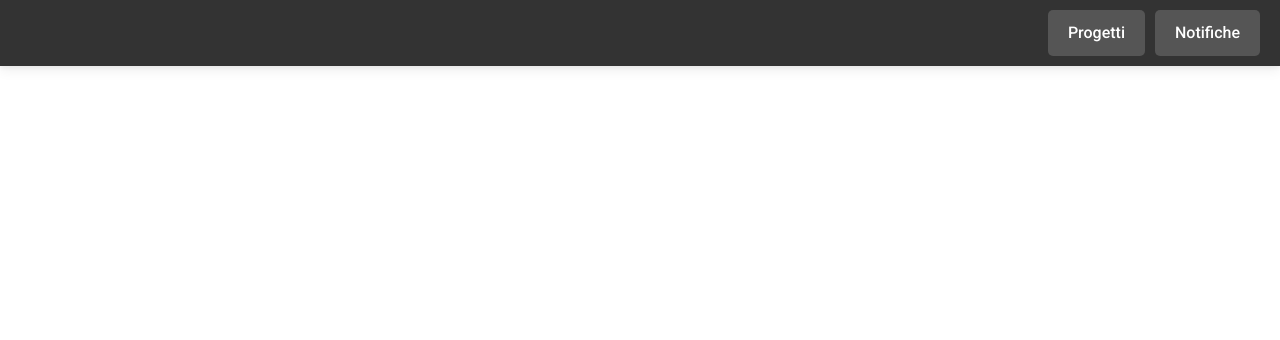
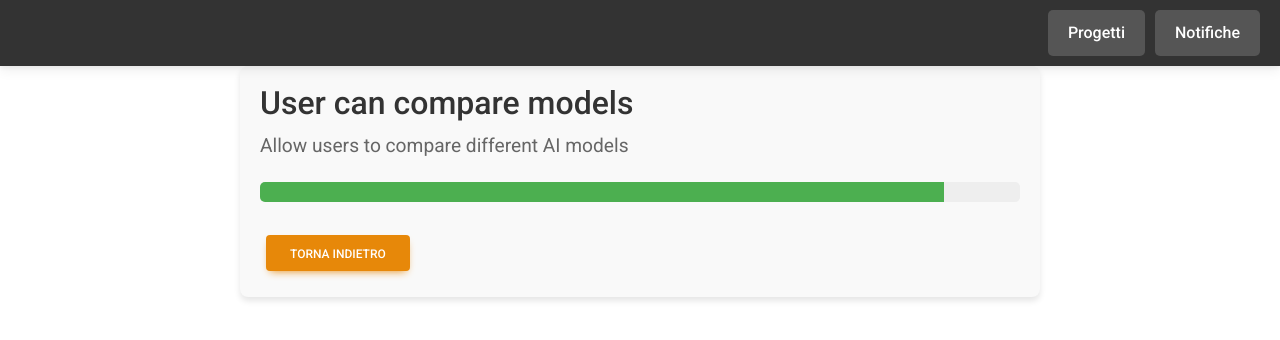
Before and after one commit to CyberSorceres/ProgettoFrontend, a React (Vite) app: page /userstory/1 in a window 1280 px wide. Before the commit this address had no page. Shown: the top 340 px of the page. Built offline with nearby package versions, Linux system fonts and the light colour scheme.

Commit message:
AddedUserStoryDetailPage

```diff
--- a/src/App.tsx
+++ b/src/App.tsx
@@ -1,4 +1,3 @@
-// App.tsx
 import React from 'react';
 import { BrowserRouter as Router, Route, Routes } from 'react-router-dom';
 
@@ -11,6 +10,7 @@ import ProjectDetails from './ProjectDetails';
 import EpicStory from './EpicStory';
 import UserStory from './UserStory';
 import EpicDetails from './EpicDetails';
+import UserStoryDetail from './UserStoryDetail';
 const App: React.FC = () => {
   return (
     <Router>
@@ -20,6 +20,8 @@ const App: React.FC = () => {
         <Route path="/project/:id" element={<ProjectDetails />} />
         <Route path="/project/:id/userstory/:id" element={<EpicDetails />} />
         <Route path="/notifiche" element={<NotificationsPage />} />
+        <Route path="/" element={<UserStory epicStory={{ id: 1, name: '', desc: '', progress: 0, userStoryArray: [] }} />} />
+        <Route path="/userstory/:id" element={<UserStoryDetail />} />
       </Routes>
     </Router>
   );
--- a/src/UserStory.tsx
+++ b/src/UserStory.tsx
@@ -1,78 +1,33 @@
-
-import CommentContainer from './CommentContainer';
-import React, { useState } from 'react';
+import React, { useState, useEffect } from 'react';
 import DataTable, { TableColumn } from 'react-data-table-component';
 import { useNavigate } from 'react-router-dom';
 import { useParams } from 'react-router-dom';
 import './Table.css';
 import BackButton from './BackButton';
-import EpicStory from './EpicStory';
 import PopupFeedback from './PopupFeedback';
-import ProjectDetails from './ProjectDetails';
 import DropdownContainer from './DropdownMenuContainer';
-import { useEffect } from 'react';
+import { fakeData } from './fakeData.ts';
+import './UserStory.css';
 
+interface UserStoryProp {
+  id: number;
+  name: string;
+  desc: string;
+  progress: number;
+}
 
-import './UserStory.css'
-interface EpicStoryProp{
+interface EpicStoryProp {
   id: number;
   name: string;
   desc: string;
   progress: number;
   userStoryArray: UserStoryProp[];
 }
-interface UserStoryProp{
-  id: number;
-  name: string;
-  desc: string;
-  progress: number;
 
-}
 interface EpicStoryProps {
   epicStory: EpicStoryProp;
 }
-const fakeData = [
-  {
-    id: 1,
-    name: 'ChatGPT vs Bedrock',
-    desc: 'Comparison between ChatGPT and Bedrock',
-    progress: 0,
-    userStoryArray: [
-      {
-        id: 1,
-        name: 'User can compare models',
-        desc: 'Allow users to compare different AI models',
-        progress: 90,
-      },
-      {
-        id: 2,
-        name: 'User can view model details',
-        desc: 'Provide detailed information about AI models',
-        progress: 80,
-      },
-    ],
-  },
-  {
-    id: 2,
-    name: 'Project Alpha',
-    desc: 'Description of Project Alpha',
-    progress: 70,
-    userStoryArray: [
-      {
-        id: 1,
-        name: 'User can view project details',
-        desc: 'Provide information about Project Alpha',
-        progress: 60,
-      },
-      {
-        id: 2,
-        name: 'User can submit feedback',
-        desc: 'Allow users to provide feedback on Project Alpha',
-        progress: 30,
-      },
-    ],
-  },
-];
+
 const columns: TableColumn<UserStoryProp>[] = [
   {
     name: 'Name',
@@ -94,30 +49,34 @@ const columns: TableColumn<UserStoryProp>[] = [
   {
     name: 'Selezione dev',
     cell: (row: UserStoryProp) => (
-      <DropdownContainer/>
+      <DropdownContainer />
     ),
   },
   {
-    name: 'feedback',
+    name: 'Feedback',
     cell: (row: UserStoryProp) => (
-      <PopupFeedback/>
+      <PopupFeedback />
+    ),
+  },
+  {
+    name: 'Dettagli',
+    cell: (row: UserStoryProp) => (
+      <button onClick={() => handleButtonClick(row)}>Vedi Dettagli</button>
     ),
   },
 ];
 
-const handleButtonClick = (row: UserStoryProp) => {
-  // Handle button click logic here
-  console.log('Button clicked for row:', row);
+const handleButtonClick = (row: UserStoryProp, navigate) => {
+  navigate(`/userstory/${row.id}`);
 };
+
 const UserStory: React.FC<EpicStoryProps> = ({ epicStory }) => {
   const { id } = useParams<{ id: string }>();
   const navigate = useNavigate();
   const [records, setRecords] = useState<any[]>([]);
   const [searchTerm, setSearchTerm] = useState('');
 
-
   useEffect(() => {
-    // Map over the userStoryArray in fakeData and create a new array of objects
     const newRecords = fakeData.map((item) => {
       return item.userStoryArray.map((userStory) => {
         return {
@@ -146,25 +105,30 @@ const UserStory: React.FC<EpicStoryProps> = ({ epicStory }) => {
   }
 
   return (
-
     <div>
-
       <div className="UserStoryDiv">
-          <BackButton />
-          <div className='textSearch'><input type="text" placeholder="Search" onChange={handleFilter}/></div>
-          <DataTable
-        columns={columns}
-        data={records}
-        pagination
-
-      />
-
+        <BackButton />
+        <div className='textSearch'>
+          <input type="text" placeholder="Search" onChange={handleFilter} />
+        </div>
+        <DataTable
+          columns={columns.map((col) => {
+            if (col.name === 'Dettagli') {
+              return {
+                ...col,
+                cell: (row) => (
+                  <button onClick={() => handleButtonClick(row, navigate)}>Vedi Dettagli</button>
+                ),
+              };
+            }
+            return col;
+          })}
+          data={records}
+          pagination
+        />
       </div>
-
-
     </div>
-
-  )
+  );
 };
 
 export default UserStory;
--- /dev/null
+++ b/src/UserStoryDetail.css
@@ -0,0 +1,59 @@
+/* UserStoryDetail.css */
+
+.user-story-detail-container {
+    max-width: 800px;
+    margin: 0 auto;
+    padding: 20px;
+    background-color: #f9f9f9;
+    border-radius: 8px;
+    box-shadow: 0 4px 6px rgba(0, 0, 0, 0.1);
+  }
+
+  .user-story-detail-container h1 {
+    font-size: 2em;
+    margin-bottom: 10px;
+    color: #333;
+  }
+
+  .user-story-detail-container p {
+    font-size: 1.2em;
+    margin-bottom: 20px;
+    color: #666;
+  }
+
+  .user-story-detail-container progress {
+    width: 100%;
+    height: 20px;
+    border-radius: 5px;
+    overflow: hidden;
+    margin-bottom: 20px;
+  }
+
+  .user-story-detail-container progress::-webkit-progress-bar {
+    background-color: #eee;
+  }
+
+  .user-story-detail-container progress::-webkit-progress-value {
+    background-color: #4caf50;
+  }
+
+  .user-story-detail-container progress::-moz-progress-bar {
+    background-color: #4caf50;
+  }
+
+  .back-button {
+    display: inline-block;
+    padding: 10px 20px;
+    font-size: 1em;
+    color: #fff;
+    background-color: #007bff;
+    border: none;
+    border-radius: 5px;
+    cursor: pointer;
+    text-decoration: none;
+    text-align: center;
+  }
+
+  .back-button:hover {
+    background-color: #0056b3;
+  }
--- /dev/null
+++ b/src/UserStoryDetail.tsx
@@ -0,0 +1,34 @@
+import React from 'react';
+import { useParams } from 'react-router-dom';
+import { fakeData } from './fakeData.ts';
+import BackButton from './BackButton.tsx';
+import './UserStoryDetail.css';
+
+interface UserStoryProp {
+  id: number;
+  name: string;
+  desc: string;
+  progress: number;
+}
+
+const UserStoryDetail: React.FC = () => {
+  const { id } = useParams<{ id: string }>();
+  const userStoryId = parseInt(id, 10);
+
+  const userStory = fakeData.flatMap(item => item.userStoryArray).find(us => us.id === userStoryId);
+
+  if (!userStory) {
+    return <div>UserStory non trovata</div>;
+  }
+
+  return (
+    <div className="user-story-detail-container">
+      <h1>{userStory.name}</h1>
+      <p>{userStory.desc}</p>
+      <progress className="progress-epic-story" value={userStory.progress} max="100" />
+      <BackButton className="back-button" />
+    </div>
+  );
+};
+
+export default UserStoryDetail;
--- /dev/null
+++ b/src/fakeData.ts
@@ -0,0 +1,57 @@
+export interface UserStoryProp {
+    id: number;
+    name: string;
+    desc: string;
+    progress: number;
+  }
+
+  export interface EpicStoryProp {
+    id: number;
+    name: string;
+    desc: string;
+    progress: number;
+    userStoryArray: UserStoryProp[];
+  }
+
+  export const fakeData: EpicStoryProp[] = [
+    {
+      id: 1,
+      name: 'ChatGPT vs Bedrock',
+      desc: 'Comparison between ChatGPT and Bedrock',
+      progress: 0,
+      userStoryArray: [
+        {
+          id: 1,
+          name: 'User can compare models',
+          desc: 'Allow users to compare different AI models',
+          progress: 90,
+        },
+        {
+          id: 2,
+          name: 'User can view model details',
+          desc: 'Provide detailed information about AI models',
+          progress: 80,
+        },
+      ],
+    },
+    {
+      id: 2,
+      name: 'Project Alpha',
+      desc: 'Description of Project Alpha',
+      progress: 70,
+      userStoryArray: [
+        {
+          id: 3,
+          name: 'User can view project details',
+          desc: 'Provide information about Project Alpha',
+          progress: 60,
+        },
+        {
+          id: 4,
+          name: 'User can submit feedback',
+          desc: 'Allow users to provide feedback on Project Alpha',
+          progress: 30,
+        },
+      ],
+    },
+  ];
```
